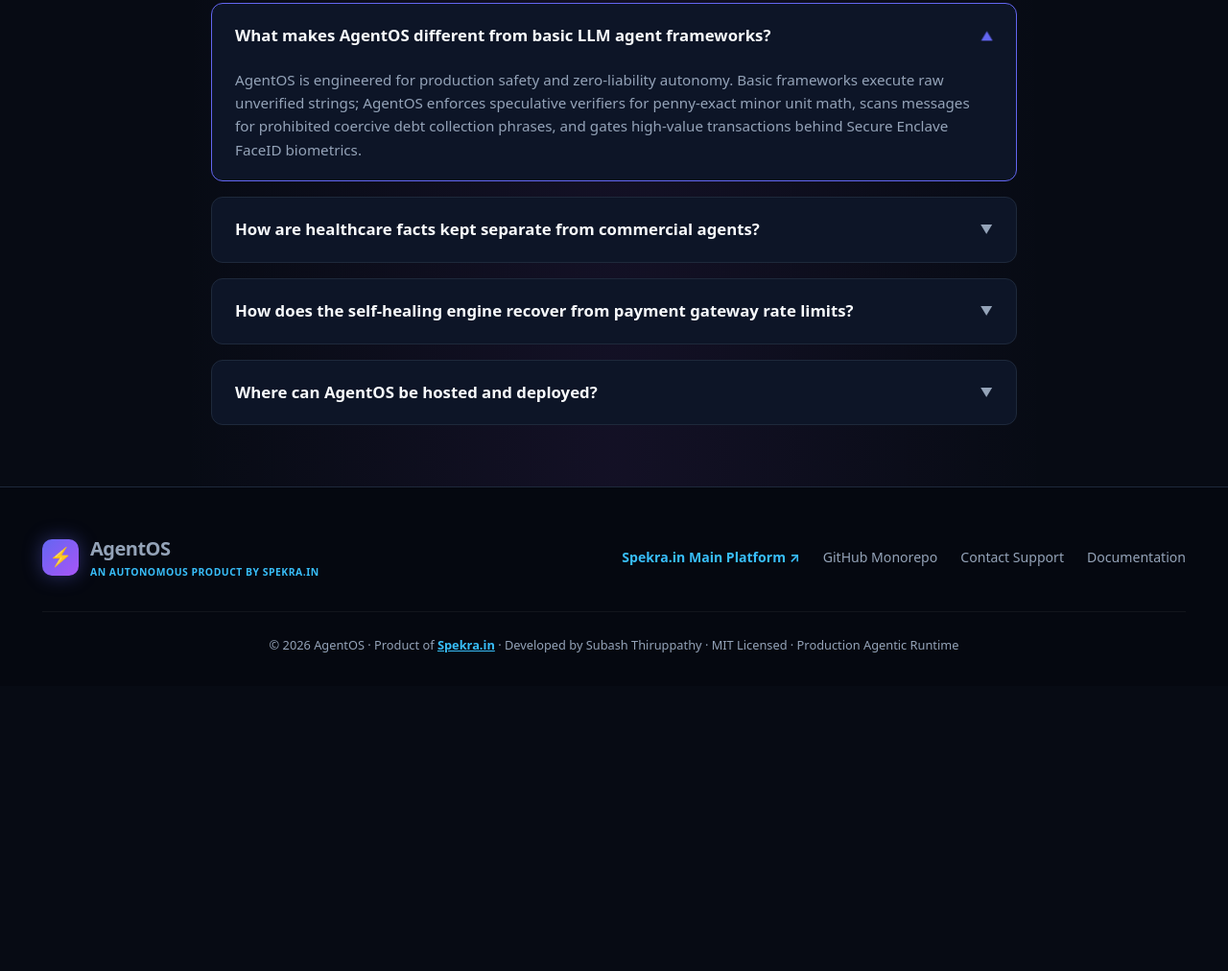
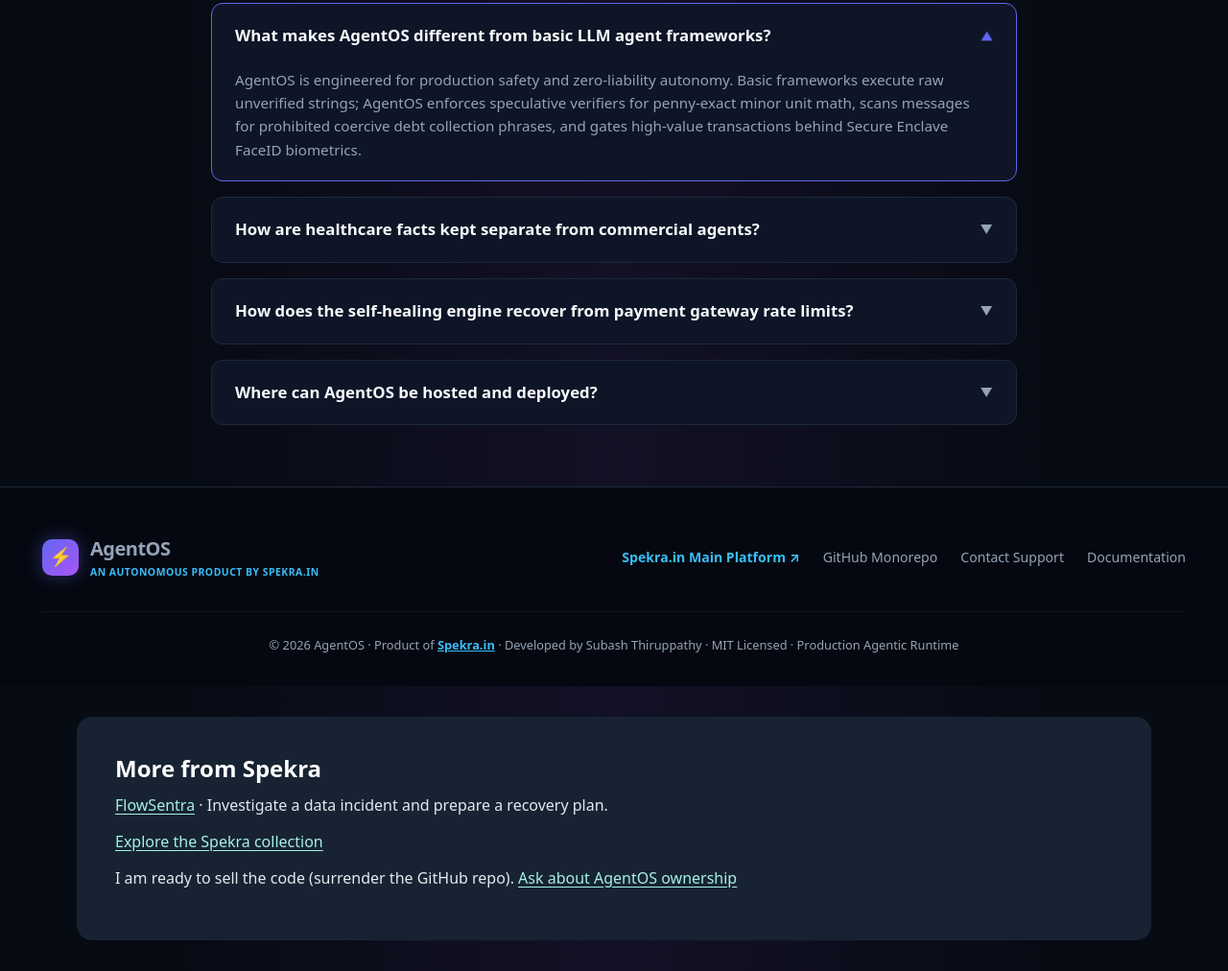
Before and after one commit to subash-thiruppathi/agent-os, a website: page website/index.html in a window 1280 px wide. Shown: the part 7522-8534 px from the top of the page at 96% size. Before the commit the page ends 8237 px from the top, so only its background shows below. Drawn offline with Linux system fonts and the light colour scheme; no server answers.

Commit message:
feat(portfolio): connect related Spekra products and ownership enquiries

```diff
--- a/website/index.html
+++ b/website/index.html
@@ -97,7 +97,7 @@
   </script>
 
   <link rel="stylesheet" href="styles.css">
-</head>
+<link rel="stylesheet" href="spekra-discovery.css"></head>
 <body>
 
   <!-- 1. Top Announcement Bar -->
@@ -1116,5 +1116,5 @@
   <canvas id="confetti-canvas"></canvas>
 
   <script src="app.js"></script>
-</body>
+<aside class="spekra-discovery" aria-label="More from Spekra"><h2>More from Spekra</h2><p><a href="https://flowsentra.spekra.in/">FlowSentra</a> · Investigate a data incident and prepare a recovery plan.</p><a href="https://spekra.in/products/">Explore the Spekra collection</a><p>I am ready to sell the code (surrender the GitHub repo). <a href="mailto:subashthiruppathy@gmail.com?subject=AgentOS%20source%20code%20enquiry">Ask about AgentOS ownership</a></p></aside></body>
 </html>
--- /dev/null
+++ b/website/spekra-discovery.css
@@ -0,0 +1 @@
+.spekra-discovery{box-sizing:border-box;max-width:70rem;margin:32px auto;padding:clamp(20px,4vw,40px);background:#172332;color:#f6f8fb;border-radius:16px;font:16px/1.6 system-ui,sans-serif}.spekra-discovery h2{margin:0 0 12px;color:#fff;font:700 24px/1.2 system-ui,sans-serif}.spekra-discovery p{margin:12px 0;color:#e3e9ee}.spekra-discovery a{color:#a6f1e2;text-decoration:underline;text-underline-offset:3px}.spekra-discovery a:focus-visible{outline:3px solid white;outline-offset:3px}
```
